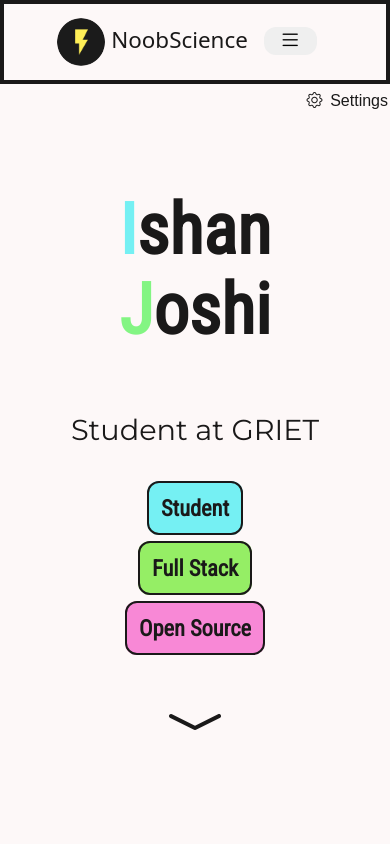
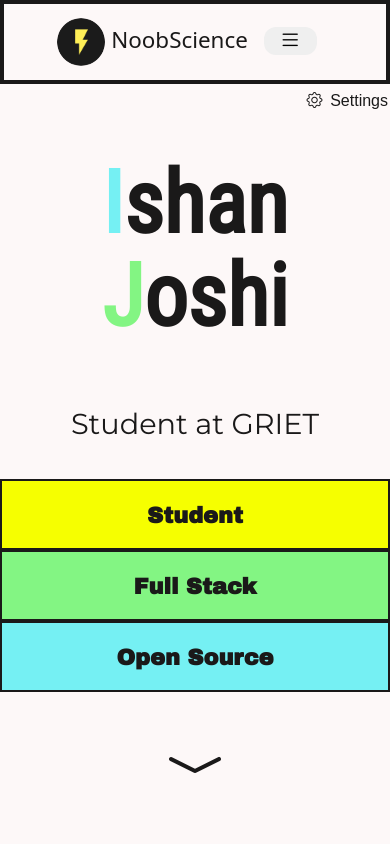
Before and after one commit to newtoallofthis123/About_next, a Next.js app: page / in a window 390 px wide. Shown: the top 844 px of the page. Built offline with nearby package versions, Linux system fonts and the light colour scheme.

Commit message:
Fix Font sizes

```diff
--- a/package.json
+++ b/package.json
@@ -1,6 +1,6 @@
 {
   "name": "next_about",
-  "version": "1.2.4",
+  "version": "1.2.5",
   "private": true,
   "scripts": {
     "dev": "next dev",
--- a/pages/blog/posts/2023/the-age-of-ai-subscriptions.js
+++ b/pages/blog/posts/2023/the-age-of-ai-subscriptions.js
@@ -19,7 +19,7 @@ export default function AgeOfAISubscriptions() {
                     <p><Link href="/">Ishan</Link> on 2023-03-24</p>
                 </div>
                 <div className="center">
-                    <Share title="The Age of AI Subscriptions | Ishan Writes" url="the-age-of-ai-subscriptions"></Share>
+                    <Share title="The Age of AI Subscriptions | Ishan Writes" url="2023/the-age-of-ai-subscriptions"></Share>
                 </div>
                 <div className="img">
                     <img src="/assets/blog/images/age_of_ai_subscriptions.webp" alt="AI Subscriptions"></img>
--- a/pages/index.js
+++ b/pages/index.js
@@ -35,9 +35,9 @@ const Home = () => {
                         margin: "2.2rem 0",
                  }}
                 >
-                    <h2 className="m_sub_title"><Link href="/about" style={{ background: "#75f0f3", borderRadius: "12px", padding: "12px", margin: "40px" }}>Student</Link></h2>
-                    <h2 className="m_sub_title"><Link href="/skills" style={{ background: "#95ee65", borderRadius: "12px", padding: "12px" }}>Full Stack</Link></h2>
-                    <h2 className="m_sub_title"><Link href="/projects" style={{ background: "#f888d6", borderRadius: "12px", padding: "12px" }}>Open Source</Link></h2>
+                    <h2 className="mobile_title" style={{backgroundColor: "var(--yellow)",}}><Link href="/about">Student</Link></h2>
+                    <h2 className="mobile_title" style={{ backgroundColor: "var(--green)", }}><Link href="/skills">Full Stack</Link></h2>
+                    <h2 className="mobile_title" style={{ backgroundColor: "var(--blue)", }}><Link href="/projects">Open Source</Link></h2>
                 </div>
                 <div style={{ textAlign: "center" }}>
                     <button onClick={scroll} className='scroll_btn'><i className="bi bi-chevron-compact-down"></i></button>
--- a/styles/blog.css
+++ b/styles/blog.css
@@ -12,6 +12,10 @@ main {
 i {
     padding: 0 0.2rem;
     font-size: inherit;
+}
+
+.blog h1,h2,h3,h4,h5{
+    font-family: var(--font);
 }
 
 .blog .blog-nav {
@@ -185,7 +189,24 @@ i {
     padding: 2px 12px;
     border: 2px solid var(--color);
     border-radius: 12px;
-    margin: 2rem;
+    margin: 2vw;
+}
+
+.tldr {
+    display: block;
+    color: var(--color);
+    border: 0;
+    border-right: 2px;
+    border-style: solid;
+    border-color: var(--color);
+}
+
+.tldr span {
+    background-color: var(--blue);
+    color: var(--black);
+    padding: 0.5rem;
+    border: 2px solid var(--color);
+    cursor: pointer;
 }
 
 blockquote {
--- a/styles/globals.css
+++ b/styles/globals.css
@@ -1,26 +1,27 @@
 ::selection {
-  background-color: #fcfc5c;
-  color: #000;
+  background-color: #5f40fa;
+  color: #ffffff;
 }
 
 /* width */
 ::-webkit-scrollbar {
-  width: 10px;
+  width: 12px;
 }
 
 /* Track */
 ::-webkit-scrollbar-track {
-  background: var(--bg);
+  background: #d5d5d5;
 }
 
 /* Handle */
 ::-webkit-scrollbar-thumb {
-  background: var(--color);
+  background: #434343;
+  border-radius: 12px;
 }
 
 /* Handle on hover */
 ::-webkit-scrollbar-thumb:hover {
-  background: var(--color);
+    background: #232322;
 }
 
 :root {
@@ -114,15 +115,46 @@
 body {
   background-color: var(--bg);
   color: var(--color);
-  font-family: var(--font);
   font-size: 1.2rem;
   line-height: 2rem;
   margin: 0;
 }
 
-h1, h2, h3, h4, h5, h6 {
-  font-family: var(--heading-font);
+.home {
+  text-align: center;
+}
+
+.home a {
+  text-decoration: underline;
+  color: var(--link);
+}
+
+.notes {
+  text-align: left;
+  padding: 2rem;
+}
+
+.notes img {
+  max-width: 100%;
+  height: fit-content;
+}
+
+.notes ul {
+  list-style-type: none;
+  margin: 0;
+  padding: 2px 0;
+}
+
+.home h2,
+h3 {
+  font-family: 'Roboto Condensed', system-ui, -apple-system, BlinkMacSystemFont, 'Segoe UI', Roboto, Oxygen, Ubuntu, Cantarell, 'Open Sans', 'Helvetica Neue', sans-serif;
   font-weight: 700;
+}
+
+.home p {
+  font-family: 'Atkinson Hyperlegible', system-ui, -apple-system, BlinkMacSystemFont, 'Segoe UI', Roboto, Oxygen, Ubuntu, Cantarell, 'Open Sans', 'Helvetica Neue', sans-serif;
+  font-size: 1.2rem;
+  font-weight: 400;
 }
 
 .index-nav {
@@ -181,23 +213,20 @@ h1, h2, h3, h4, h5, h6 {
   border-color: var(--color);
 }
 
-.tldr{
-  font-family: 'Raleway', system-ui, -apple-system, BlinkMacSystemFont, 'Segoe UI', Roboto, Oxygen, Ubuntu, Cantarell, 'Open Sans', 'Helvetica Neue', sans-serif;
-  font-size: 1rem;
-  display: block;
-  color: var(--color);
-  border: 0;
-  border-right: 2px;
-  border-style: solid;
-  border-color: var(--color);
+.mobile_title{
+  text-align: center;
+  display: none;
+  min-height: 100%;
+  padding: 1rem;
+  background-color: var(--bg);
+  border: 2px solid var(--color);
 }
 
-.tldr span{
-  background-color: var(--blue);
+.mobile_title a{
+  font-family: 'Archivo Black', system-ui, -apple-system, BlinkMacSystemFont, 'Segoe UI', Roboto, Oxygen, Ubuntu, Cantarell, 'Open Sans', 'Helvetica Neue', sans-serif;
+  font-size: 1.4rem;
+  text-decoration: none;
   color: var(--black);
-  padding: 0.5rem;
-  border: 2px solid var(--color);
-  cursor: pointer;
 }
 
 .index_m_nav ul {
@@ -244,20 +273,6 @@ h1, h2, h3, h4, h5, h6 {
   display: none;
 }
 
-.m_sub_title {
-  display: none;
-  font-family: 'Montserrat', system-ui, -apple-system, BlinkMacSystemFont, 'Segoe UI', Roboto, Oxygen, Ubuntu, Cantarell, 'Open Sans', 'Helvetica Neue', sans-serif;
-  text-align: center;
-}
-
-.m_sub_title a {
-  font-size: 1rem;
-  margin: 12px;
-  text-decoration: none;
-  border: 2px solid var(--color);
-  padding: 3px;
-}
-
 #op_toggle {
   border: 0;
   border-radius: 12px;
@@ -286,42 +301,6 @@ h1, h2, h3, h4, h5, h6 {
 .underline:hover:after {
   transform: scaleX(1);
   transform-origin: bottom left;
-}
-
-.home {
-  text-align: center;
-}
-
-.home a{
-  text-decoration: underline;
-  color: var(--link);
-}
-
-.notes{
-  text-align: left;
-  padding: 2rem;
-}
-
-.notes img{
-  max-width: 100%;
-  height: fit-content;
-}
-
-.notes ul{
-  list-style-type: none;
-  margin: 0;
-  padding: 2px 0;
-}
-
-.home h2,h3{
-  font-family: 'Roboto Condensed', system-ui, -apple-system, BlinkMacSystemFont, 'Segoe UI', Roboto, Oxygen, Ubuntu, Cantarell, 'Open Sans', 'Helvetica Neue', sans-serif;
-  font-weight: 700;
-}
-
-.home p{
-  font-family: 'Atkinson Hyperlegible', system-ui, -apple-system, BlinkMacSystemFont, 'Segoe UI', Roboto, Oxygen, Ubuntu, Cantarell, 'Open Sans', 'Helvetica Neue', sans-serif;
-  font-size: 1.2rem;
-  font-weight: 400;
 }
 
 .index-title {
@@ -360,21 +339,6 @@ h1, h2, h3, h4, h5, h6 {
   font-size: 2rem;
 }
 
-.m_sub_title {
-  display: none;
-  margin: 1rem;
-  font-family: 'Montserrat', system-ui, -apple-system, BlinkMacSystemFont, 'Segoe UI', Roboto, Oxygen, Ubuntu, Cantarell, 'Open Sans', 'Helvetica Neue', sans-serif;
-  text-align: center;
-}
-
-.m_sub_title a {
-  font-size: 1.4rem;
-  color: var(--black);
-  text-decoration: none;
-  border: 2px solid var(--color);
-  padding: 3px;
-}
-
 .profile-pic {
   width: 9rem;
   vertical-align: middle;
@@ -393,14 +357,13 @@ h1, h2, h3, h4, h5, h6 {
 
 .scroll_btn {
   cursor: pointer;
-  background-color: var(--bg);
+  background-color: inherit;
   color: var(--color);
   font-size: 4rem;
   border: 0px;
 }
 
 .hero {
-  padding: 2rem;
   height: 100vh;
 }
 
@@ -695,7 +658,8 @@ h1, h2, h3, h4, h5, h6 {
   }
 
   .index-title {
-    font-size: 4.4rem;
+    font-size: 5.4rem;
+    line-height: 5.8rem;
   }
 
   .index-title p {
@@ -706,7 +670,7 @@ h1, h2, h3, h4, h5, h6 {
     display: none;
   }
 
-  .m_sub_title {
+  .mobile_title{
     display: block;
   }
 
--- a/styles/pages.css
+++ b/styles/pages.css
@@ -302,7 +302,7 @@ blockquote {
 }
 
 .vid_hero{
-    padding: 1vw 5vw;
+    padding: 1vw;
 }
 
 .vid_hero h1{
```
Also changed, not shown: components/share.js (+5 -5 lines).
